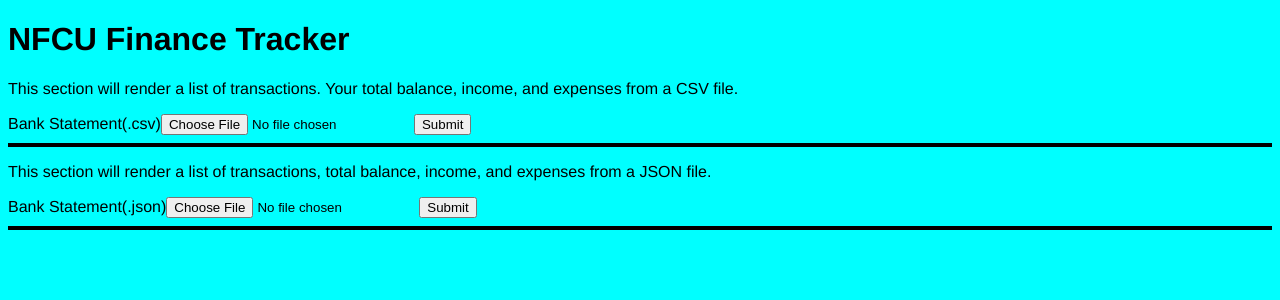
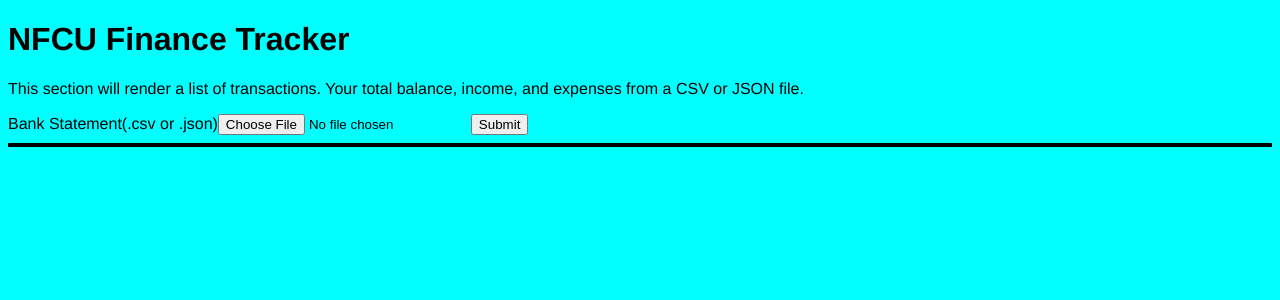
Before and after one commit to Durtyburd/Finance-Tracker, a React (Vite) app: page / in a window 1280 px wide. Shown: the top 300 px of the page. Built offline with nearby package versions, Linux system fonts and the light colour scheme.

Commit message:
Did more cleaning up. Got rid of the separate components (one for JSON and one for CSV), combined, and optimized them.

```diff
--- a/src/App.jsx
+++ b/src/App.jsx
@@ -1,14 +1,12 @@
-import CSVFileUploader from "./components/CSVFileUploader";
-import JSONFileUploader from "./components/JSONFileUploader";
 import "./App.css";
+import FileUploader from "./components/FileUploader";
 
 function App() {
   return (
     <>
       <div>
         <h1>NFCU Finance Tracker</h1>
-        <CSVFileUploader />
-        <JSONFileUploader />
+        <FileUploader />
       </div>
     </>
   );
--- a/src/components/CSVFileUploader.jsx
+++ b/src/components/FileUploader.jsx
@@ -10,8 +10,10 @@
 import calculateIncome from "../utils/calculateIncome";
 import listTransactions from "../utils/listTransactions";
 import useTransactions from "../hooks/useTransactions";
+import getFileType from "../utils/getFileType";
+import parseJSON from "../utils/parseJSON";
 
-function CSVFileUploader() {
+function FileUploader() {
   const {
     selectedFile,
     setSelectedFile,
@@ -19,23 +21,36 @@
     setTransactions,
     transactionList,
   } = useTransactions();
+
   return (
     <>
       <div>
         <p>
           This section will render a list of transactions. Your total balance,
-          income, and expenses from a CSV file.
+          income, and expenses from a CSV or JSON file.
         </p>
-        <form onSubmit={(e) => parseCSV(e, selectedFile, setTransactions)}>
-          <label>Bank Statement(.csv)</label>
+        <form
+          onSubmit={(e) => {
+            e.preventDefault();
+            const fileType = getFileType(selectedFile);
+            if (fileType === "text/csv") {
+              parseCSV(e, selectedFile, setTransactions);
+            } else if (fileType === "application/json") {
+              parseJSON(e, selectedFile, setTransactions);
+            }
+          }}
+        >
+          <label>Bank Statement(.csv or .json)</label>
           <input
             type="file"
             name="bank-statement"
-            accept=".csv"
+            accept=".csv, .json"
             onChange={(e) => setSelectedFile(e.target.files[0])}
           />
           <button type="submit">Submit</button>
         </form>{" "}
+      </div>
+      <hr style={{ border: "2px solid black" }} />
       {transactions && (
         <>
           <TotalTransactions amountOfTransactions={transactionList.length} />
@@ -45,7 +60,6 @@
         listTransactions(transactions).map((line, i) => {
           return <p key={i}>{line}</p>;
         })}
-      </div>
 
       {transactions && (
         <>
@@ -55,9 +69,8 @@
           <Chart obj={calculatePercentage(transactions)} />
         </>
       )}
-      <hr style={{ border: "2px solid black" }} />
     </>
   );
 }
 
-export default CSVFileUploader;
+export default FileUploader;
--- a/src/components/JSONFileUploader.jsx
+++ /dev/null
@@ -1,63 +0,0 @@
-import TotalBalance from "./TotalBalance";
-import parseJSON from "../utils/parseJSON";
-import TotalIncome from "./TotalIncome";
-import TotalExpense from "./TotalExpense";
-import TotalTransactions from "./TotalTransactions";
-import Chart from "./Chart";
-import calculatePercentage from "../utils/calculatePercentage";
-import calculateBalance from "../utils/calculateBalance";
-import calculateIncome from "../utils/calculateIncome";
-import calculateExpenses from "../utils/calculateExpenses";
-import listTransactions from "../utils/listTransactions";
-import useTransactions from "../hooks/useTransactions";
-
-function JSONFileUploader() {
-  const {
-    selectedFile,
-    setSelectedFile,
-    transactions,
-    setTransactions,
-    transactionList,
-  } = useTransactions();
-
-  return (
-    <>
-      <div>
-        <p>
-          This section will render a list of transactions, total balance,
-          income, and expenses from a JSON file.
-        </p>
-        <form onSubmit={(e) => parseJSON(e, selectedFile, setTransactions)}>
-          <label>Bank Statement(.json)</label>
-          <input
-            type="file"
-            name="bank-statement"
-            accept=".json"
-            onChange={(e) => setSelectedFile(e.target.files[0])}
-          />
-          <button type="submit">Submit</button>
-        </form>
-        {transactions && (
-          <>
-            <TotalTransactions amountOfTransactions={transactionList.length} />
-          </>
-        )}
-        {transactions &&
-          listTransactions(transactions).map((line, i) => {
-            return <p key={i}>{line}</p>;
-          })}
-      </div>
-      {transactions && (
-        <>
-          <TotalBalance amount={calculateBalance(transactionList)} />
-          <TotalIncome amount={calculateIncome(transactionList)} />
-          <TotalExpense amount={calculateExpenses(transactionList)} />
-          <Chart obj={calculatePercentage(transactions)} />
-        </>
-      )}
-      <hr style={{ border: "2px solid black" }} />
-    </>
-  );
-}
-
-export default JSONFileUploader;
--- /dev/null
+++ b/src/utils/getFileType.js
@@ -0,0 +1,6 @@
+function getFileType(file) {
+  console.log(file.type);
+  return file.type;
+}
+
+export default getFileType;
```
Also changed, not shown: package.json (+3 -4 lines). Lines whose indentation alone changed are shown as unchanged.
